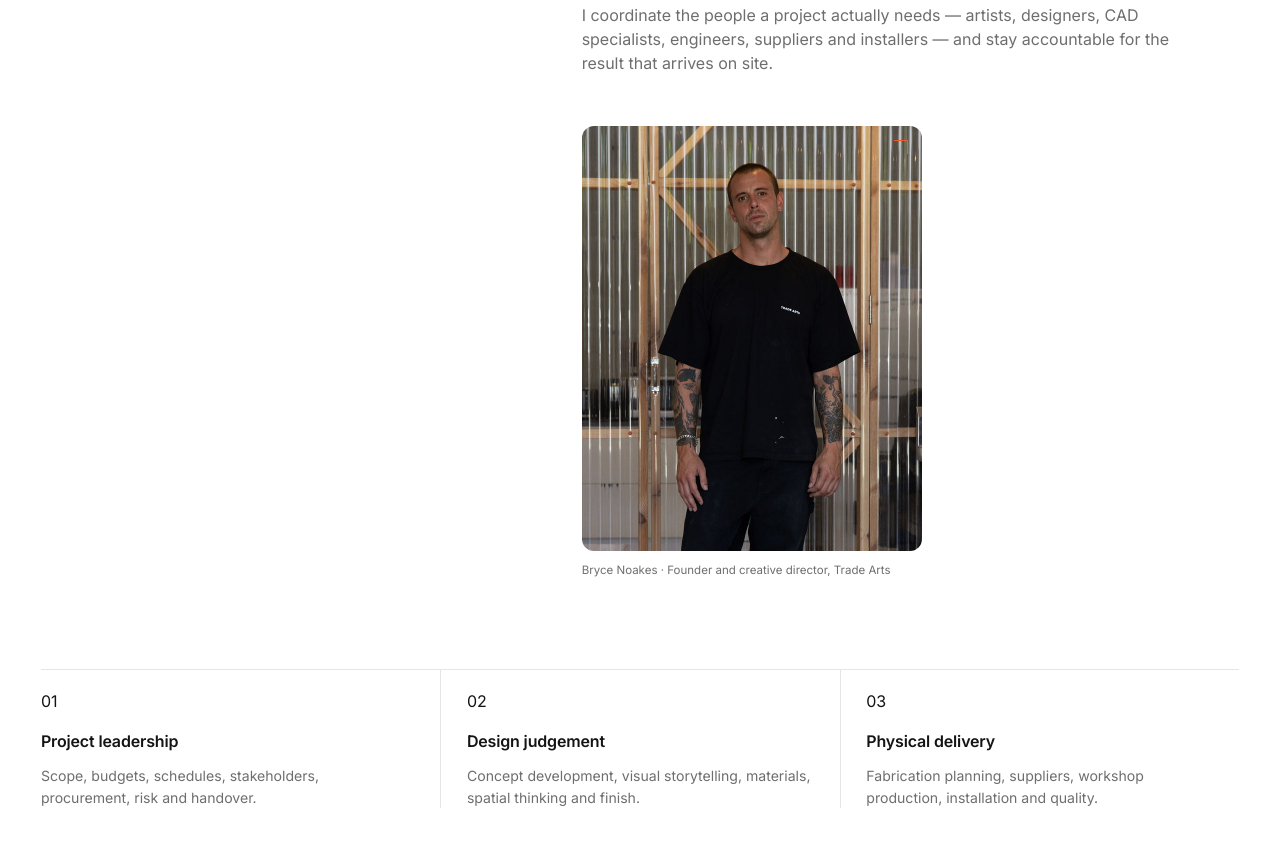
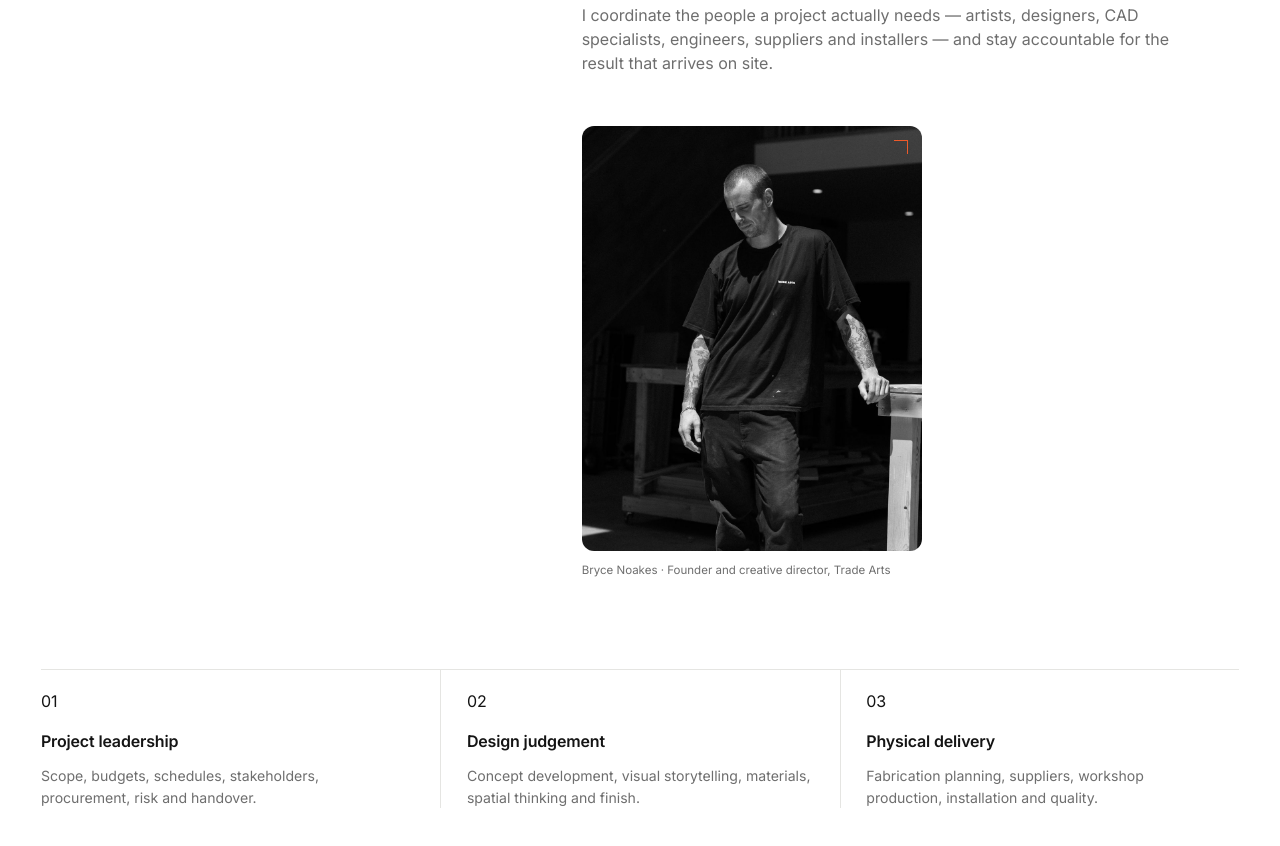
Before and after one commit to tradearts/brycenoakes.net, a plain HTML site: page index.html in a window 1280 px wide. Shown: the part 2699-3545 px from the top of the page. Drawn offline with Linux system fonts and the light colour scheme.

Commit message:
Use black-and-white profile portrait

```diff
--- a/index.html
+++ b/index.html
@@ -150,8 +150,8 @@
             the result that arrives on site.
           </p>
           <figure class="portrait-image">
-            <img src="/images/studio/bryce-portrait.jpg" width="680" height="850" loading="lazy"
-                 alt="Bryce Noakes photographed in the Trade Arts workshop">
+            <img src="/images/studio/bryce-portrait-looking-away.jpg" width="1024" height="1535" loading="lazy"
+                 alt="Black-and-white portrait of Bryce Noakes looking away in the Trade Arts workshop">
             <figcaption>Bryce Noakes · Founder and creative director, Trade Arts</figcaption>
           </figure>
         </div>
--- a/styles.css
+++ b/styles.css
@@ -613,7 +613,8 @@ h3 {
   font-size: 0.88rem;
 }
 
-/* Portrait is shown at a size its 680 px source stays sharp at on 2x displays. */
+/* Portrait is capped well below its 1024 px source width so it stays sharp on
+   high-density displays. */
 .portrait-image {
   position: relative;
   width: min(100%, 21.25rem);
```
Also changed, not shown: images/studio/bryce-portrait-looking-away.jpg (added), 1 other file.
